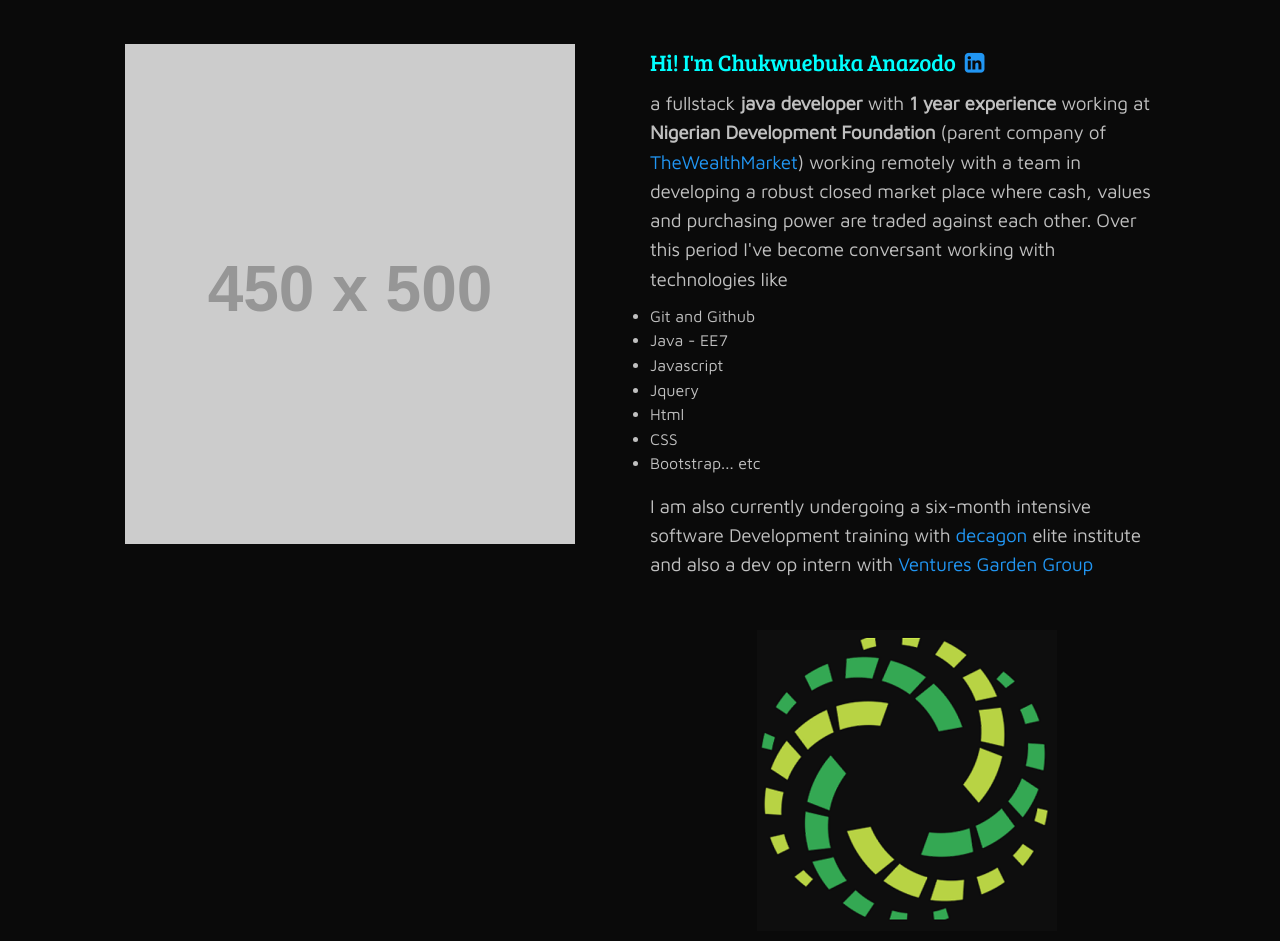
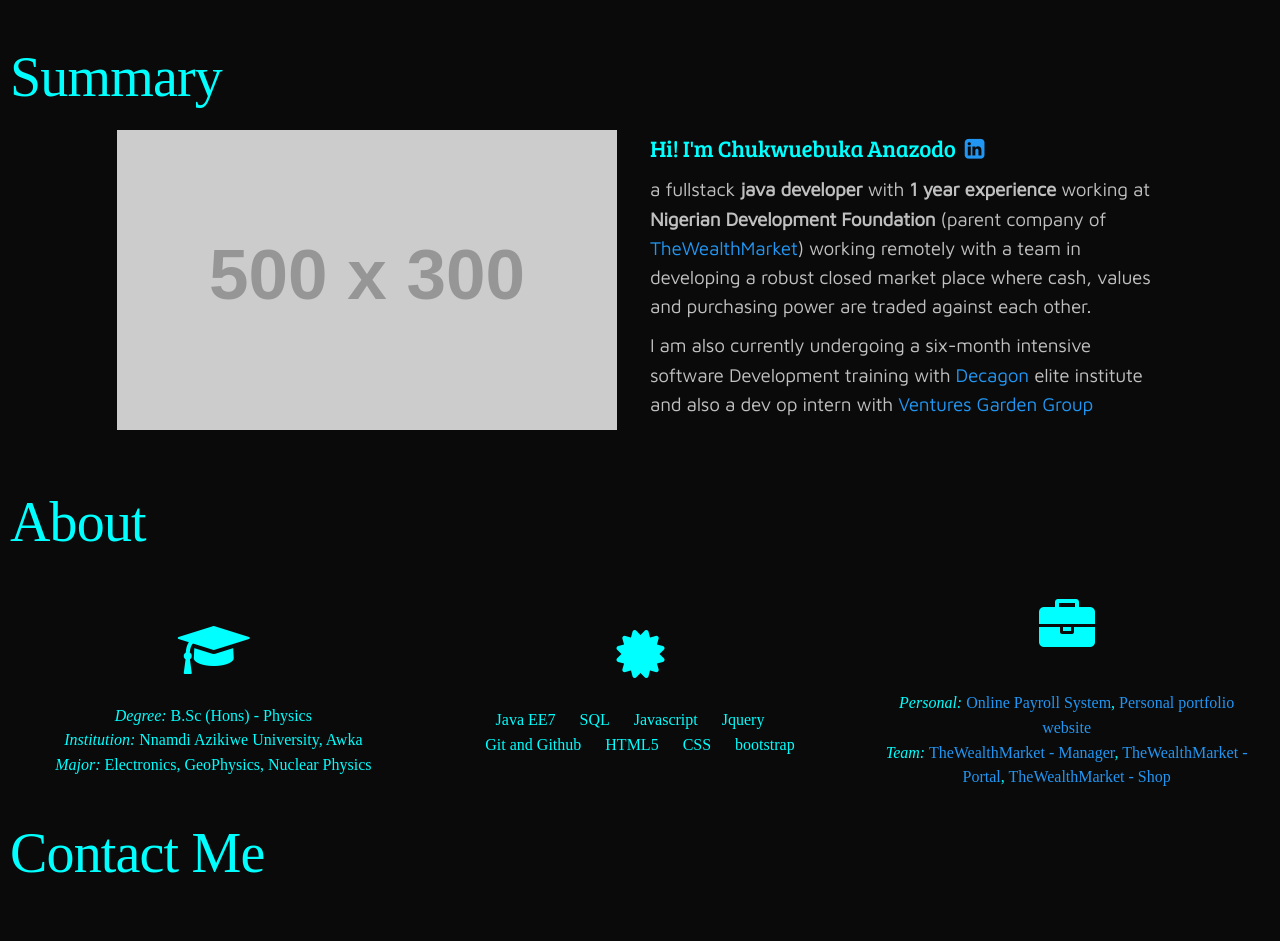
Before and after one commit to phayo/my-portfolio, a website: page index.html in a window 1280 px wide. Shown: the part 420-1361 px from the top of the page. After the commit the page ends 1336 px from the top, so only its background shows below. Drawn offline with Linux system fonts and the light colour scheme; placeholder pictures from the web are drawn by us; a web font is replaced by a local one.

Commit message:
add the about section of the page

```diff
--- a/index.html
+++ b/index.html
@@ -46,51 +46,81 @@
                         </blockquote>
                 </div>
             </div>
-            <div class="row p-2">
+            <h6 class="display-4">Summary</h6>
+            <div class="row">
                 <div class="col-md-1"></div>
                 <div class="col-md-4">
-                    <img class="img-responsive" src="https://via.placeholder.com/450x500.png"/>
+                    <img class="img-responsive" src="https://via.placeholder.com/500x300.png" alt="Cukwuebuka Anazodo"/>
                 </div>
                 <div class="col-md-1"></div>
                 <div class="col-md-5">
                     <h2 class="stylish">Hi! I'm Chukwuebuka Anazodo
-                        <span><a href="https://www.linkedin.com/in/ebukaanazodo" target="_blank"><i class="fa fa-linkedin-square ml-1"></i></a></span>
+                        <span><a href="https://www.linkedin.com/in/ebukaanazodo" class="ext-link" target="_blank"><i class="fa fa-linkedin-square ml-1"></i></a></span>
                     </h2>
 
 
                     <p class="h4 typo silver">
                         a fullstack <b>java developer</b> with <b>1 year experience</b>
                         working at <b>Nigerian Development Foundation</b>
-                        (parent company of <a href="https://www.thewealthmarket.com" target="_blank">TheWealthMarket</a>) working remotely with a team in developing
+                        (parent company of <a href="https://www.thewealthmarket.com" class="ext-link" target="_blank">TheWealthMarket</a>) working remotely with a team in developing
                         a robust closed market place where cash, values and purchasing power are traded against each other.
-                        Over this period I've become conversant working with technologies like
                     </p>
-                    <ul class="typo silver">
-                        <li>Git and Github</li>
-                        <li>Java - EE7</li>
-                        <li>Javascript</li>
-                        <li>Jquery</li>
-                        <li>Html</li>
-                        <li>CSS</li>
-                        <li>Bootstrap... etc</li>
-                    </ul>
+
                     <p class="h4 typo silver">
                         I am also currently undergoing a six-month intensive software Development
-                        training with <a href="https://www.decagon.institute" target="_blank">decagon</a> elite institute and also a dev op intern with <a href="http://www.venturegardengroup.com/">Ventures Garden Group</a>
+                        training with <a href="https://www.decagon.institute" class="ext-link" target="_blank">Decagon</a>
+                        elite institute and also a dev op intern with <a href="http://www.venturegardengroup.com/ class="ext-link"">Ventures Garden Group</a>
                     </p>
                 </div>
                 <div class="col-md-1"></div>
             </div>
-            <div class="row mt-4">
+            <br><br/>
+            <!-- <div class="row mt-4">
                 <div class="col-md-1"></div>
                 <div class="col-md-6">
+                    <h2 class="stylish">About</h2>
 
                 </div>
                 <div class="col-md-4">
                     <img class="img-responsive" src="assets/images/decagon-logo1.PNG"/>
                 </div>
                 <div class="col-md-1"></div>
+            </div> -->
+            <h6 class="display-4">About</h6>
+            <div class="row">
+                <div class="col-lg-4 p-2 col-sm-12 d-flex flex-column justify-content-center">
+                    <h1 class="display-4 w-100 text-center"><i class="fa fa-graduation-cap gold-badge"></i></h1>
+                    <div class="text-center">
+                        <em>Degree:</em> B.Sc (Hons) - Physics <br>
+                        <em>Institution:</em> Nnamdi Azikiwe University, Awka <br>
+                        <em>Major:</em> Electronics, GeoPhysics, Nuclear Physics
+                    </div>
+                </div>
+                <div class="col-lg-4 col-sm-12 d-flex flex-column justify-content-center">
+                    <h1 class="display-4 w-100 text-center"><i class="fa fa-certificate gold-badge"></i></h1>
+                    <div class="text-center">
+                        <ul class="list-inline">
+                            <li class="list-inline-item">Java EE7</li>
+                            <li class="list-inline-item">SQL</li>
+                            <li class="list-inline-item">Javascript</li>
+                            <li class="list-inline-item">Jquery</li>
+                            <li class="list-inline-item">Git and Github</li>
+                            <li class="list-inline-item">HTML5</li>
+                            <li class="list-inline-item">CSS</li>
+                            <li class="list-inline-item">bootstrap</li>
+                        </ul>
+                    </div>
+                </div>
+                <div class="col-lg-4 col-sm-12 d-flex flex-column justify-content-center pt-2">
+                    <h1 class="display-4 w-100 mb-0 text-center"><i class="fa fa-briefcase gold-badge"></i></h1>
+                    <div class="text-center p-3 mt-0">
+                        <em>Personal:</em> <a href="#" class="ext-link">Online Payroll System</a>, <a href="#" class="ext-link">Personal portfolio website</a> <br>
+                        <em>Team:</em> <a href="#" class="ext-link">TheWealthMarket - Manager</a>,  <a href="#" class="ext-link">TheWealthMarket - Portal</a>,
+                        <a href="#" class="ext-link">TheWealthMarket - Shop</a>
+                    </div>
+                </div>
             </div>
+            <h6 class="display-4">Contact Me</h6>
         </div>
 
         <script src="assets/js/jquery.min.js"></script>
```
